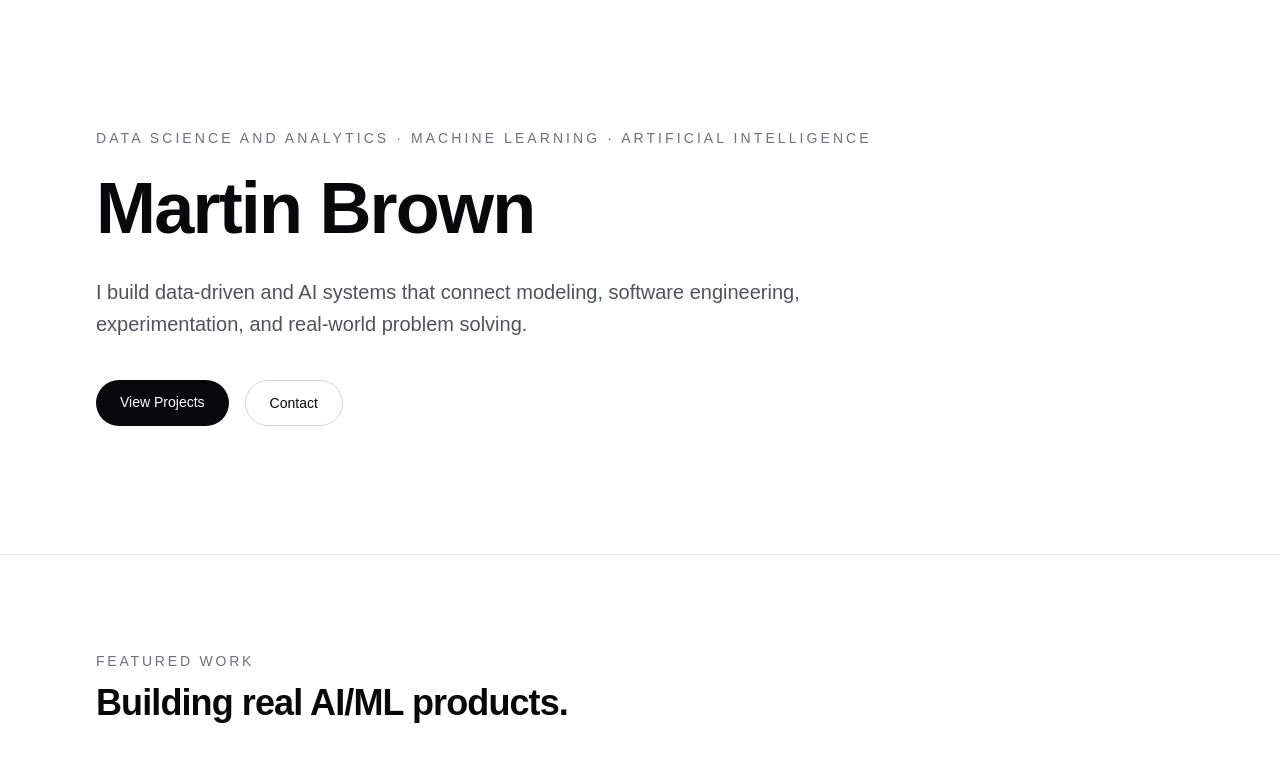
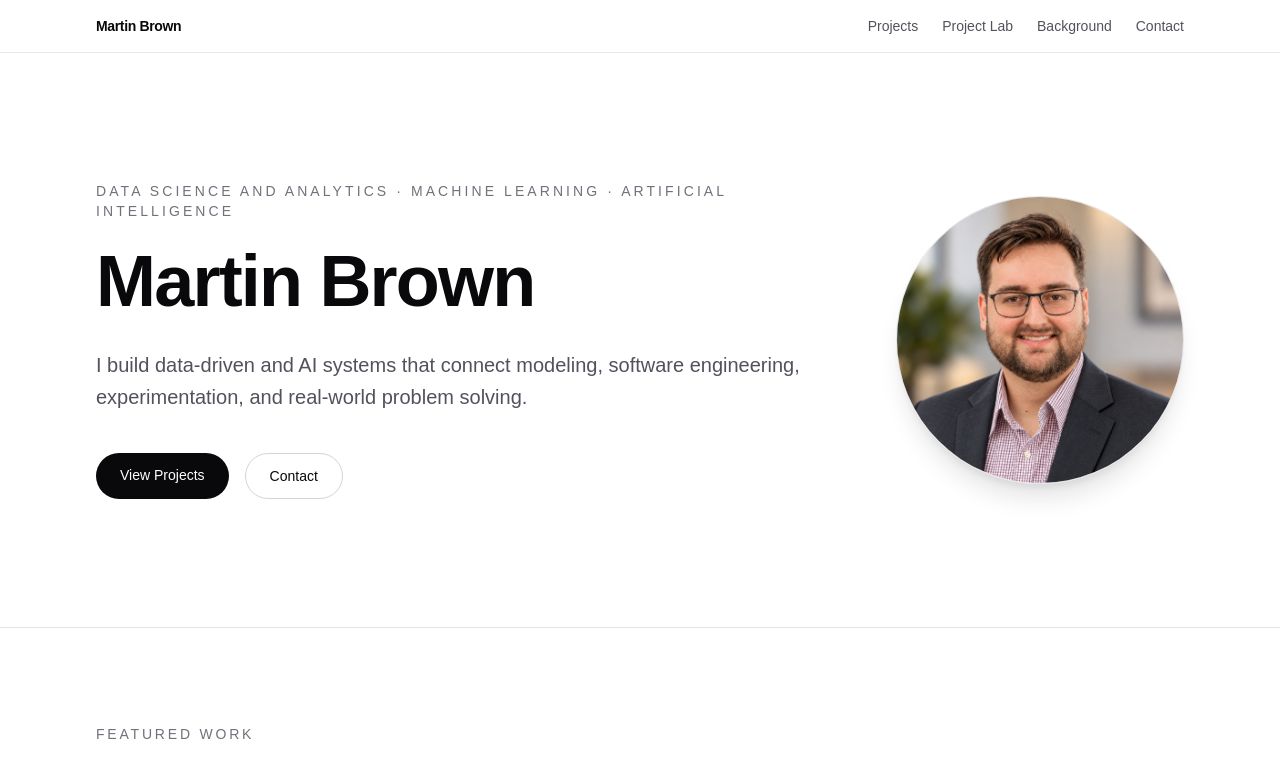
Before and after one commit to BrownMKW/portfolio, a Next.js app: page / in a window 1280 px wide. Shown: the top 759 px of the page. Built offline with nearby package versions, Linux system fonts and the light colour scheme.

Commit message:
Add navbar and headshot to homepage

```diff
--- a/app/page.tsx
+++ b/app/page.tsx
@@ -1,3 +1,6 @@
+import Image from "next/image";
+import Navbar from "@/components/Navbar";
+
 const featuredProjects = [
   {
     name: "ATLAS",
@@ -39,12 +42,18 @@ const featuredProjects = [
 export default function Home() {
   return (
     <main className="min-h-screen bg-white text-zinc-950 dark:bg-zinc-950 dark:text-zinc-50">
+      <Navbar />
+
+      {/* Hero */}
       <section className="relative overflow-hidden border-b border-zinc-200 dark:border-zinc-800">
         <div className="absolute inset-0 -z-10 bg-[radial-gradient(circle_at_top_right,_rgba(59,130,246,0.12),_transparent_35%)]" />
 
-        <div className="mx-auto max-w-6xl px-6 py-24 sm:px-8 lg:py-32">
+        <div className="mx-auto grid max-w-6xl items-center gap-12 px-6 py-24 sm:px-8 lg:grid-cols-[1.4fr_0.6fr] lg:py-32">
+          {/* Left side */}
+          <div>
             <p className="mb-6 text-sm font-medium uppercase tracking-[0.22em] text-zinc-500 dark:text-zinc-400">
-            Data Science and Analytics · Machine Learning · Artificial Intelligence
+              Data Science and Analytics · Machine Learning · Artificial
+              Intelligence
             </p>
 
             <h1 className="max-w-4xl text-5xl font-semibold tracking-tight sm:text-6xl lg:text-7xl">
@@ -52,8 +61,9 @@ export default function Home() {
             </h1>
 
             <p className="mt-8 max-w-3xl text-xl leading-8 text-zinc-600 dark:text-zinc-300">
-            I build data-driven and AI systems that connect modeling, software
-            engineering, experimentation, and real-world problem solving.
+              I build data-driven and AI systems that connect modeling,
+              software engineering, experimentation, and real-world problem
+              solving.
             </p>
 
             <div className="mt-10 flex flex-wrap gap-4">
@@ -72,8 +82,23 @@ export default function Home() {
               </a>
             </div>
           </div>
+
+          {/* Right side: headshot */}
+          <div className="flex justify-center lg:justify-end">
+            <div className="relative h-64 w-64 overflow-hidden rounded-full border border-zinc-200 shadow-xl dark:border-zinc-800 sm:h-72 sm:w-72">
+              <Image
+                src="/headshot.png"
+                alt="Martin Brown"
+                fill
+                className="object-cover"
+                priority
+              />
+            </div>
+          </div>
+        </div>
       </section>
 
+      {/* Featured Projects */}
       <section
         id="projects"
         className="mx-auto max-w-6xl px-6 py-24 sm:px-8"
@@ -82,6 +107,7 @@ export default function Home() {
           <p className="text-sm font-medium uppercase tracking-[0.2em] text-zinc-500">
             Featured Work
           </p>
+
           <h2 className="mt-3 text-3xl font-semibold tracking-tight sm:text-4xl">
             Building real AI/ML products.
           </h2>
@@ -124,15 +150,18 @@ export default function Home() {
         </div>
       </section>
 
+      {/* Project Lab + Background */}
       <section className="border-y border-zinc-200 bg-zinc-50 dark:border-zinc-800 dark:bg-zinc-900/40">
         <div className="mx-auto grid max-w-6xl gap-12 px-6 py-24 sm:px-8 lg:grid-cols-2">
-          <div>
+          <div id="lab">
             <p className="text-sm font-medium uppercase tracking-[0.2em] text-zinc-500">
               Project Lab
             </p>
+
             <h2 className="mt-3 text-3xl font-semibold tracking-tight">
               Experiments, coursework, and smaller builds.
             </h2>
+
             <p className="mt-5 max-w-xl leading-7 text-zinc-600 dark:text-zinc-300">
               A separate space for technical exercises, prototypes, academic
               projects, model experiments, and hands-on learning that support
@@ -140,13 +169,15 @@ export default function Home() {
             </p>
           </div>
 
-          <div>
+          <div id="background">
             <p className="text-sm font-medium uppercase tracking-[0.2em] text-zinc-500">
               Research & Experience
             </p>
+
             <h2 className="mt-3 text-3xl font-semibold tracking-tight">
               Applied work beyond the portfolio.
             </h2>
+
             <p className="mt-5 max-w-xl leading-7 text-zinc-600 dark:text-zinc-300">
               Industry data science, applied AI research, publications, and
               academic work will live here alongside the product portfolio.
@@ -155,6 +186,7 @@ export default function Home() {
         </div>
       </section>
 
+      {/* Contact */}
       <section
         id="contact"
         className="mx-auto max-w-6xl px-6 py-24 sm:px-8"
@@ -165,7 +197,8 @@ export default function Home() {
           </p>
 
           <h2 className="mt-4 max-w-2xl text-3xl font-semibold tracking-tight sm:text-4xl">
-            Interested in data science and analytics, machine learning, or AI engineering
+            Interested in data science and analytics, machine learning, or AI
+            engineering?
           </h2>
 
           <p className="mt-5 max-w-2xl leading-7 opacity-70">
--- /dev/null
+++ b/components/Navbar.tsx
@@ -0,0 +1,44 @@
+export default function Navbar() {
+  return (
+    <header className="sticky top-0 z-50 border-b border-zinc-200/80 bg-white/80 backdrop-blur-md dark:border-zinc-800/80 dark:bg-zinc-950/80">
+      <nav className="mx-auto flex max-w-6xl items-center justify-between px-6 py-4 sm:px-8">
+        <a
+          href="#"
+          className="text-sm font-semibold tracking-tight text-zinc-950 dark:text-white"
+        >
+          Martin Brown
+        </a>
+
+        <div className="hidden items-center gap-6 text-sm text-zinc-600 md:flex dark:text-zinc-300">
+          <a
+            href="#projects"
+            className="transition hover:text-zinc-950 dark:hover:text-white"
+          >
+            Projects
+          </a>
+
+          <a
+            href="#lab"
+            className="transition hover:text-zinc-950 dark:hover:text-white"
+          >
+            Project Lab
+          </a>
+
+          <a
+            href="#background"
+            className="transition hover:text-zinc-950 dark:hover:text-white"
+          >
+            Background
+          </a>
+
+          <a
+            href="#contact"
+            className="transition hover:text-zinc-950 dark:hover:text-white"
+          >
+            Contact
+          </a>
+        </div>
+      </nav>
+    </header>
+  );
+}
```
Also changed, not shown: public/headshot.png (added). Lines whose indentation alone changed are shown as unchanged.
